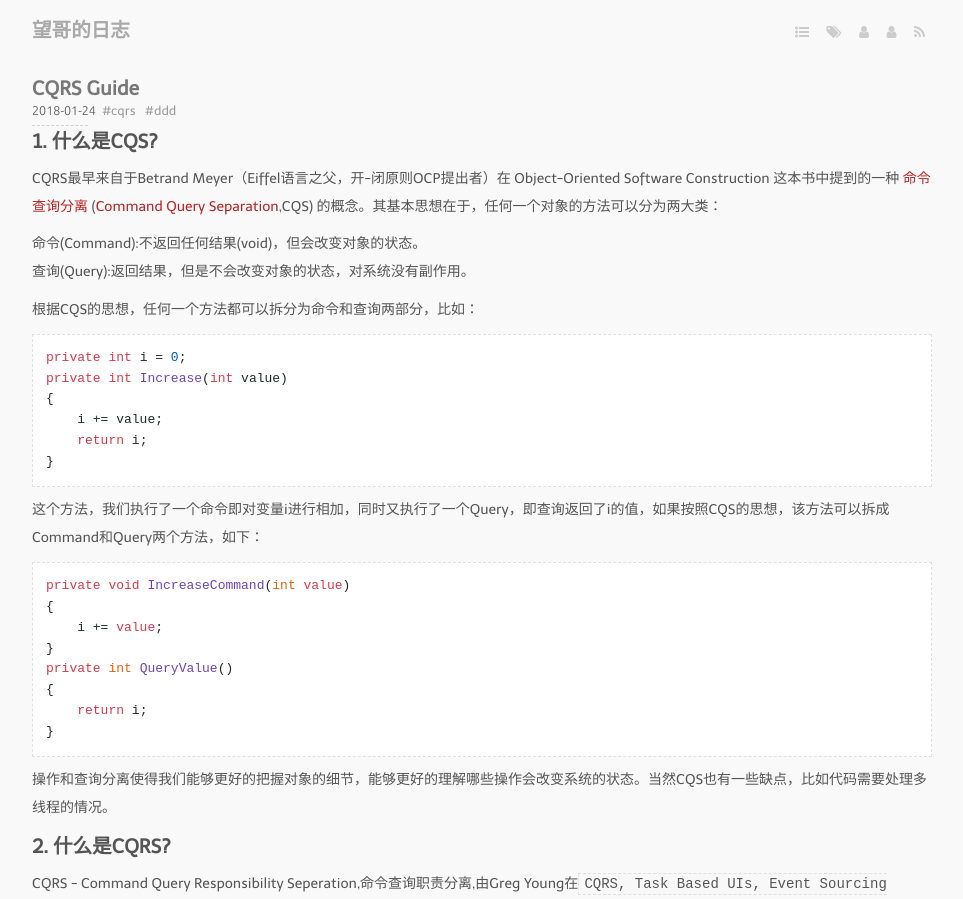
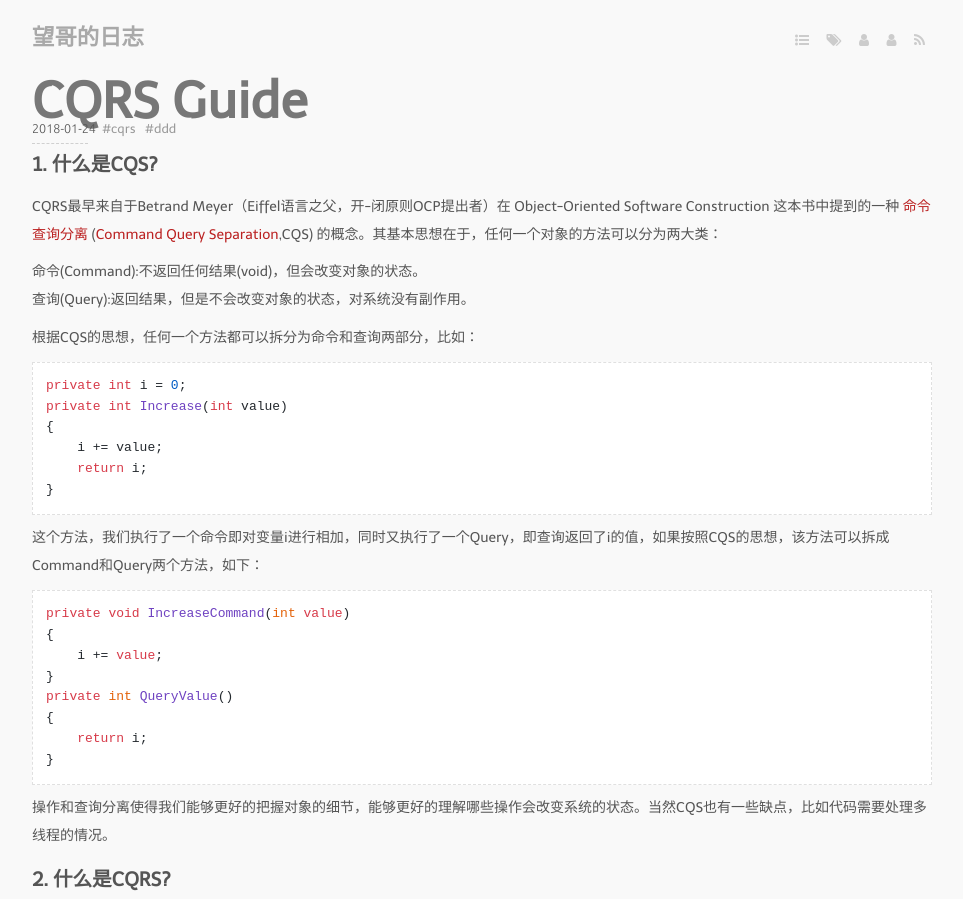
Before and after one commit to wongoo/blog-jekyll, a Jekyll site: the page built from index.markdown, in a window 1280 px wide. Shown: the top 899 px of the page, without its empty margins (158-1121 px from the left). Built offline with Jekyll 4.4.1, drawn with Linux system fonts in a browser that asks for light colours; nearby versions of some CDN libraries; some web fonts are replaced.

Commit message:
update style

```diff
--- a/media/css/style.css
+++ b/media/css/style.css
@@ -64,8 +64,14 @@ code {
   border: 1px dashed #e0e0e0;
   font-family: Fira Mono, monospace; }
 
-h1, h2 {
-  font-size: 1.4em; }
+h1 {
+  font-size: 1.6em;
+  margin: 5px auto;
+}
+h2 {
+  font-size: 1.4em;
+  margin: 5px auto;
+}
 
 time {
   font-family: Ubuntu, monospace; }
@@ -241,4 +247,7 @@ footer {
   .like-wrapper .like-button.liked:hover {
     color: #999; }
 
+.title {
+    font-size: 36px;
+}
 /*# sourceMappingURL=style.css.map */
```
Also changed, not shown: media/css/style.scss (+12 -1 lines).
